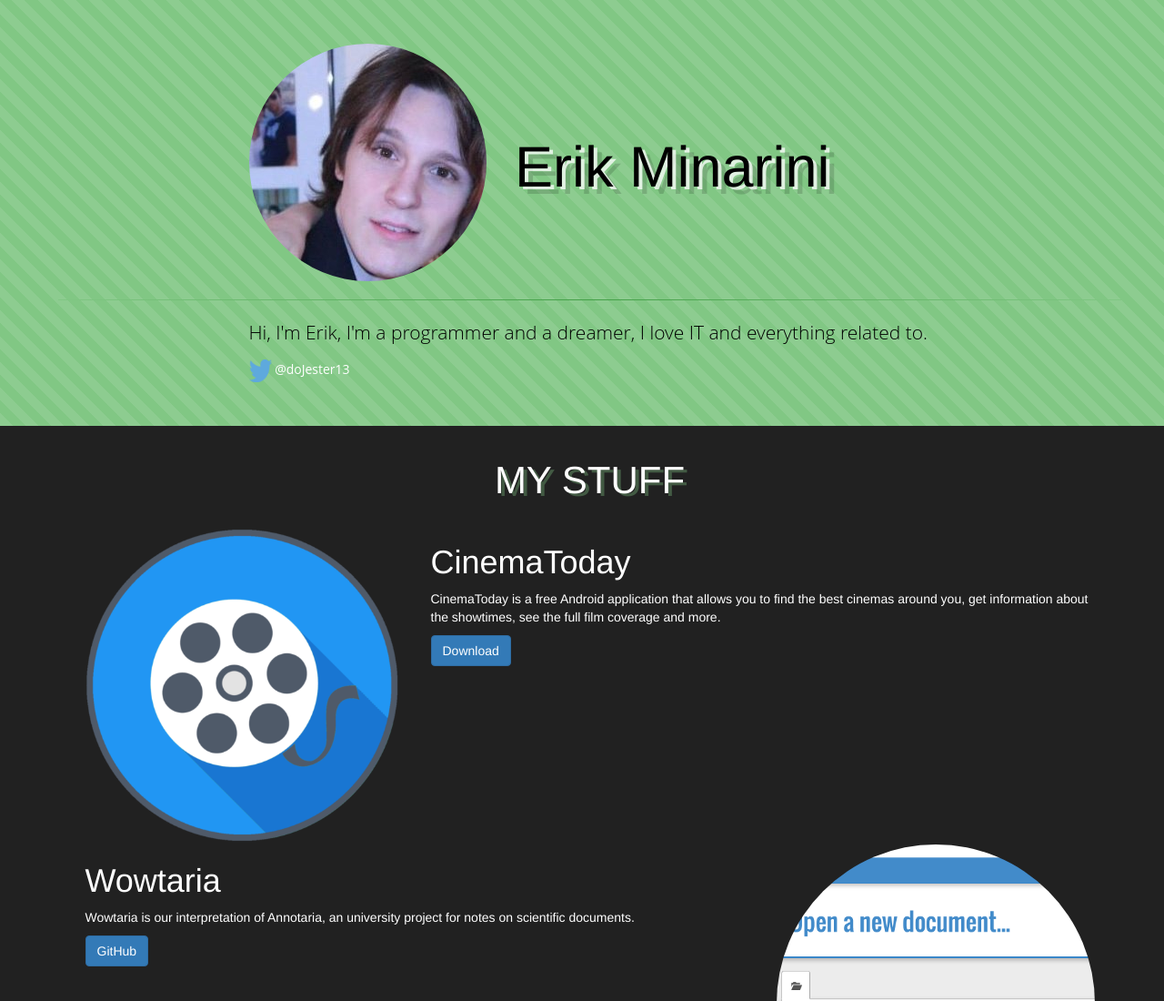
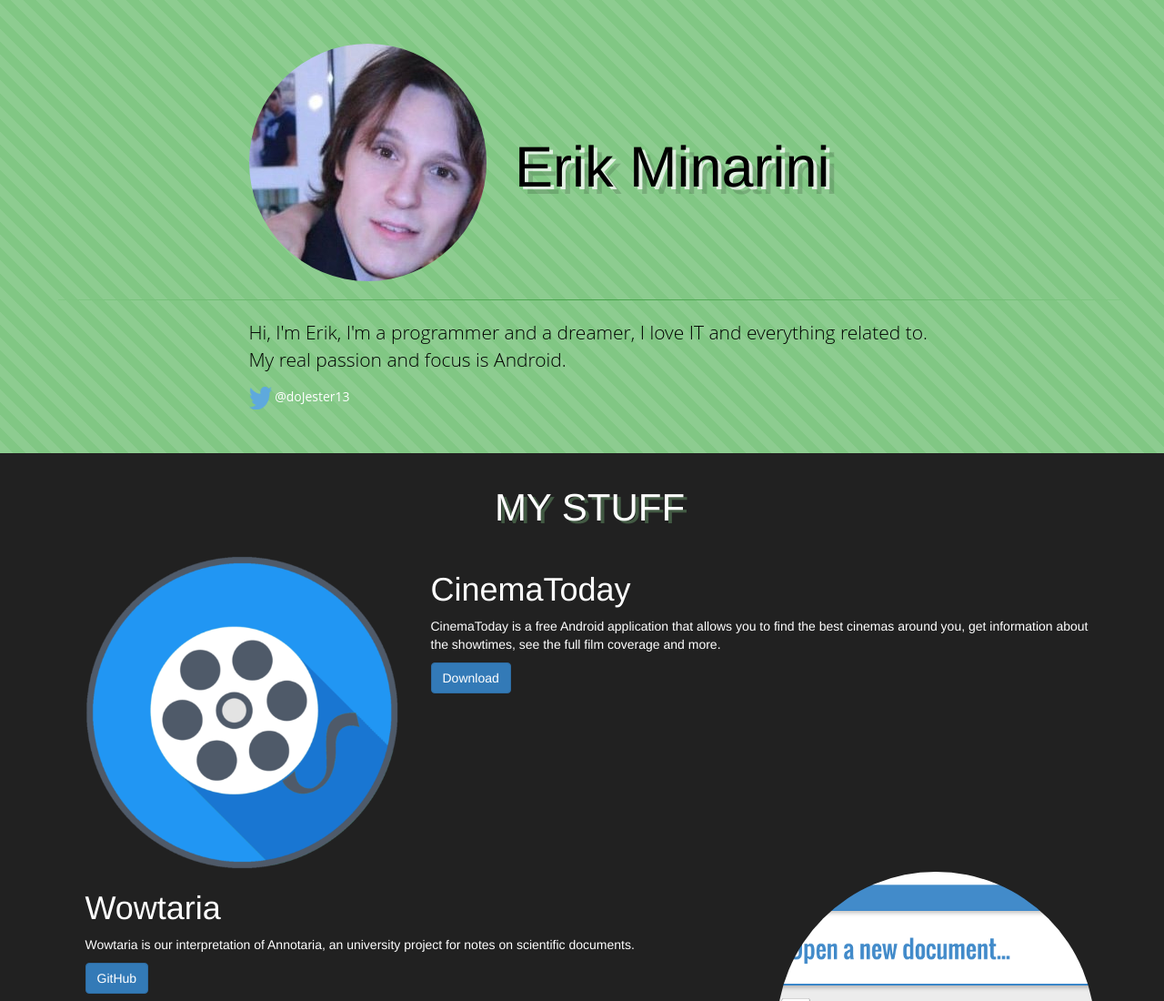
Before and after one commit to doJester13/doJester13.github.io, a plain HTML site: page index.html in a window 1280 px wide. Shown: the top 1100 px of the page at 91% size. Drawn offline with nearby package versions, Linux system fonts and the light colour scheme.

Commit message:
changed the description

```diff
--- a/index.html
+++ b/index.html
@@ -35,7 +35,7 @@
       <div class="row">
         <hr>
         <div class ="col-md-8 col-centered">
-          <p>Hi, I'm Erik, I'm a programmer and a dreamer, I love IT and everything related to.</p>
+          <p>Hi, I'm Erik, I'm a programmer and a dreamer, I love IT and everything related to. My real passion and focus is Android.</p>
           <a href="https://twitter.com/doJester13"><img src = "images/twitter.png" class = "xs"> @doJester13 </a>
         </div>
       </div>
```
